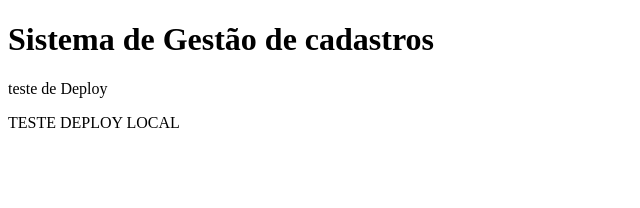
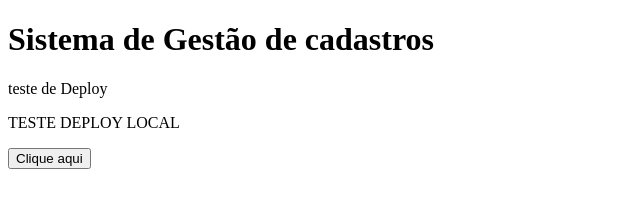
Before and after one commit to mesquitta06/sistema-de-cadastro, a plain HTML site: page index.html in a window 1280 px wide. Shown: the whole page, without its empty margins (0-640 px from the left). Drawn offline with Linux system fonts and the light colour scheme.

Commit message:
inserindo btn function

```diff
--- a/index.html
+++ b/index.html
@@ -10,5 +10,8 @@
     <p>teste de Deploy</p>
     <p>TESTE DEPLOY LOCAL</p>
     <script src="app.js"><p>Linkando </p></script>
+
+    <input type="button" value="Clique aqui">
+
 </body>
 </html>
```
